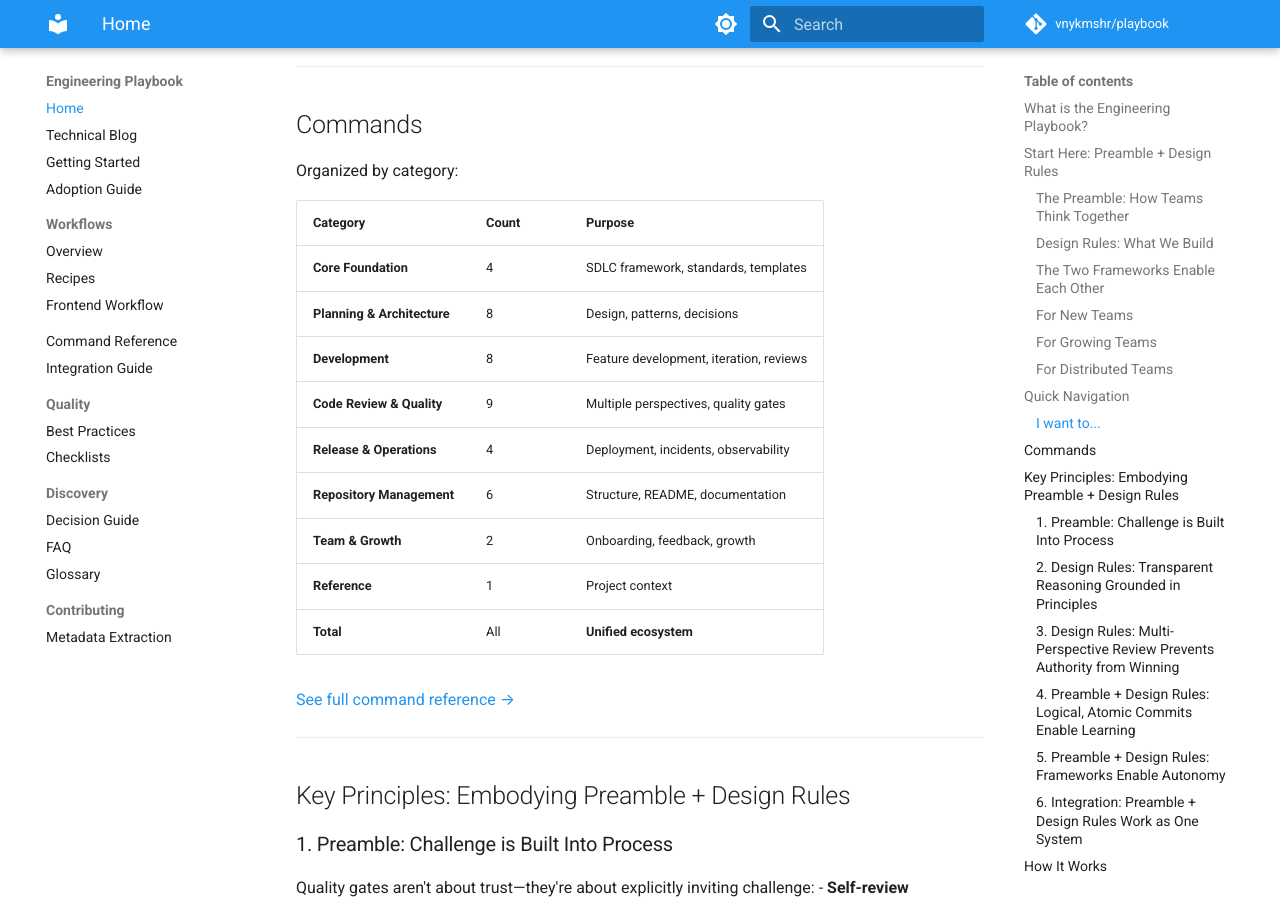
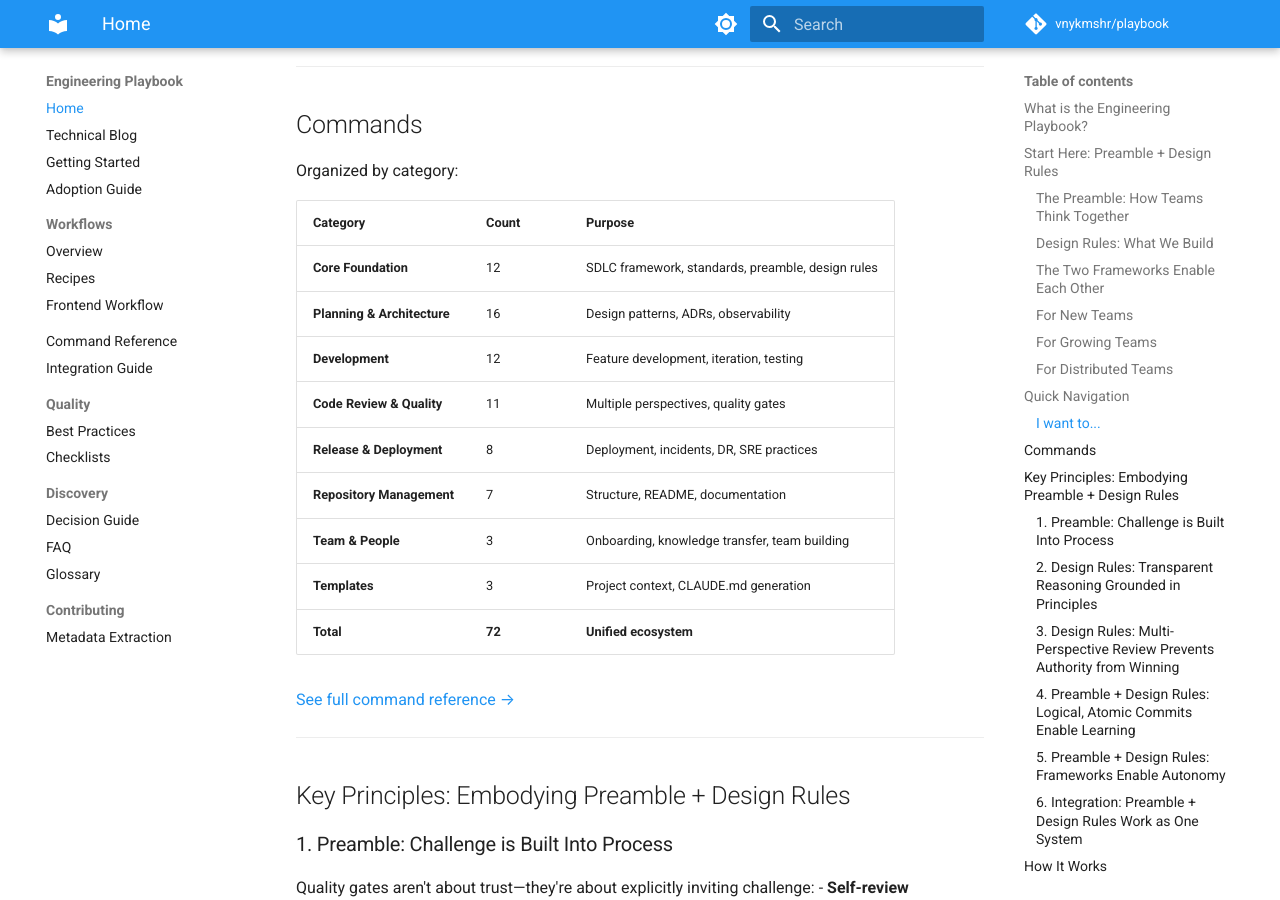
Before and after one commit to vnykmshr/playbook, an MkDocs documentation site: the page built from docs/index.md, in a window 1280 px wide and 900 px high, scrolled down 3106 px. Built offline with MkDocs 1.6.1 and Material for MkDocs 9.7.7, drawn with Linux system fonts in a browser that asks for light colours; comment, search, counter and statistics services are not loaded.

Commit message:
docs: fix documentation inconsistencies for v2.0.0
- integration-guide.md: Update command count 73→72, version v1.5.2→v2.0.0
- index.md: Update command counts table to match actual 72 commands
- index.md: Update release badge to use dynamic latest version
- pb-ship.md: Fix duplicate pb-review-hygiene in parallel reviews section

```diff
--- a/docs/index.md
+++ b/docs/index.md
@@ -2,7 +2,7 @@
 
 A comprehensive, integrated set of commands and guides for structuring iterative development workflows, architectural decisions, code reviews, and team operations.
 
-[![Latest Release](https://img.shields.io/github/v/release/vnykmshr/playbook?label=v1.3.0)](https://github.com/vnykmshr/playbook/releases/tag/v1.3.0)
+[![Latest Release](https://img.shields.io/github/v/release/vnykmshr/playbook)](https://github.com/vnykmshr/playbook/releases/latest)
 [![Commands](https://img.shields.io/badge/status-active-brightgreen)](command-index.md)
 [![Documentation](https://img.shields.io/badge/docs-integration%20guide-blue)](integration-guide.md)
 [![License](https://img.shields.io/badge/license-MIT-green)](https://github.com/vnykmshr/playbook/blob/main/LICENSE)
@@ -116,15 +116,15 @@ Organized by category:
 
 | Category | Count | Purpose |
 |----------|-------|---------|
-| **Core Foundation** | 4 | SDLC framework, standards, templates |
-| **Planning & Architecture** | 8 | Design, patterns, decisions |
-| **Development** | 8 | Feature development, iteration, reviews |
-| **Code Review & Quality** | 9 | Multiple perspectives, quality gates |
-| **Release & Operations** | 4 | Deployment, incidents, observability |
-| **Repository Management** | 6 | Structure, README, documentation |
-| **Team & Growth** | 2 | Onboarding, feedback, growth |
-| **Reference** | 1 | Project context |
-| **Total** | All | **Unified ecosystem** |
+| **Core Foundation** | 12 | SDLC framework, standards, preamble, design rules |
+| **Planning & Architecture** | 16 | Design patterns, ADRs, observability |
+| **Development** | 12 | Feature development, iteration, testing |
+| **Code Review & Quality** | 11 | Multiple perspectives, quality gates |
+| **Release & Deployment** | 8 | Deployment, incidents, DR, SRE practices |
+| **Repository Management** | 7 | Structure, README, documentation |
+| **Team & People** | 3 | Onboarding, knowledge transfer, team building |
+| **Templates** | 3 | Project context, CLAUDE.md generation |
+| **Total** | **72** | **Unified ecosystem** |
 
 [See full command reference →](command-index.md)
 
```
Also changed, not shown: commands/development/pb-ship.md (+1 -1 lines), docs/integration-guide.md (+2 -2 lines).
